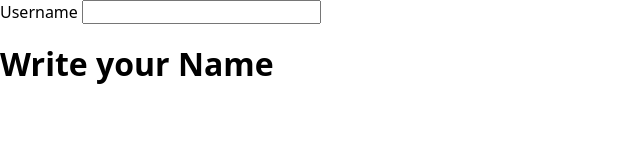
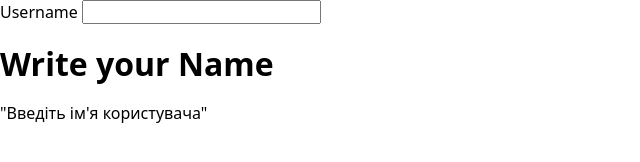
Before and after one commit to ValentynaJasochka/luxe.website, a plain HTML site: page index.html in a window 1280 px wide. Shown: the whole page, without its empty margins (0-640 px from the left). Drawn offline with nearby package versions, Linux system fonts and the light colour scheme.

Commit message:
data attributes

```diff
--- a/index.html
+++ b/index.html
@@ -28,6 +28,7 @@
     </label>
 
     <h1 id="title" class="js-title"></h1>
+    <p class="js-comment">"Введіть ім'я користувача"</p>
 
     <script src="/script.js"></script>
   </body>
--- a/script.js
+++ b/script.js
@@ -1,5 +1,6 @@
 const title = document.querySelector('.js-title');
 const userName=document.querySelector('.js-username');
+const comment =document.querySelector('.js-comment')
 console.log(!!userName.value);
 
 title.textContent = `Hello ${userName.value}`;
@@ -8,8 +9,13 @@ if (!!userName.value) {
   console.log(title.textContent.toUpperCase());
   title.textContent=title.textContent.toUpperCase()
   title.classList.add("title-color")
+  comment.hidden = true;
+  console.log(comment);
+
 }
 else{
   title.textContent = `Write your Name`;
-  title.classList.remove("title-color")
+  title.classList.remove("title-color");
+  comment.hidden = false;
+  console.log(comment);
 }
```
